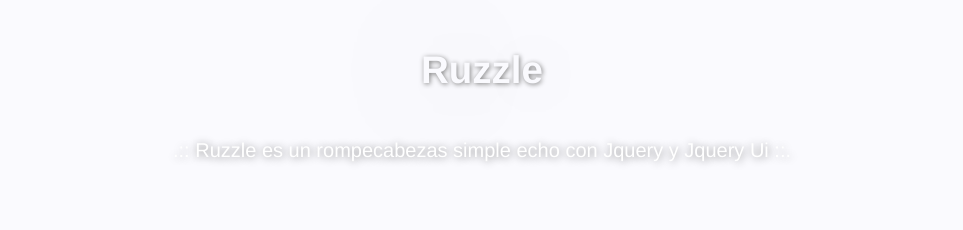
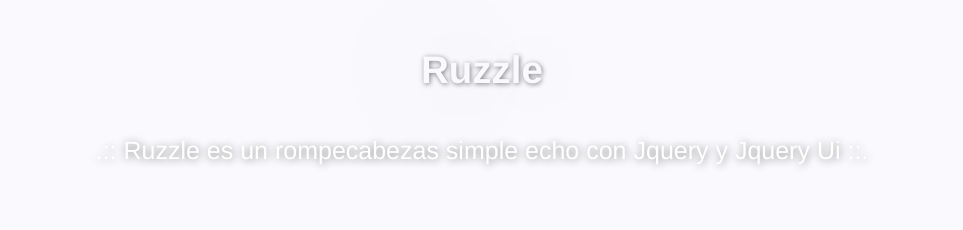
Before and after one commit to Reybin/Reybin.JS.Ruzzle, a plain HTML site: page index.html in a window 1280 px wide. Shown: the top 230 px of the page, without its empty margins (158-1121 px from the left). Drawn offline with nearby package versions, Linux system fonts and the light colour scheme.

Commit message:
Update style.css

```diff
--- a/css/style.css
+++ b/css/style.css
@@ -15,8 +15,8 @@
     margin-top: 50px;
     margin-bottom: 50px;
     color:  white;
-    text-shadow: 1px 1px 8px grey, 1px 1px 150px black;
-    font-size: 20px;
+    text-shadow: 1px 1px 8px grey, 1px 1px 150px #868695;
+    font-size: 25px;
 }
 
 .imagen-A {
```
